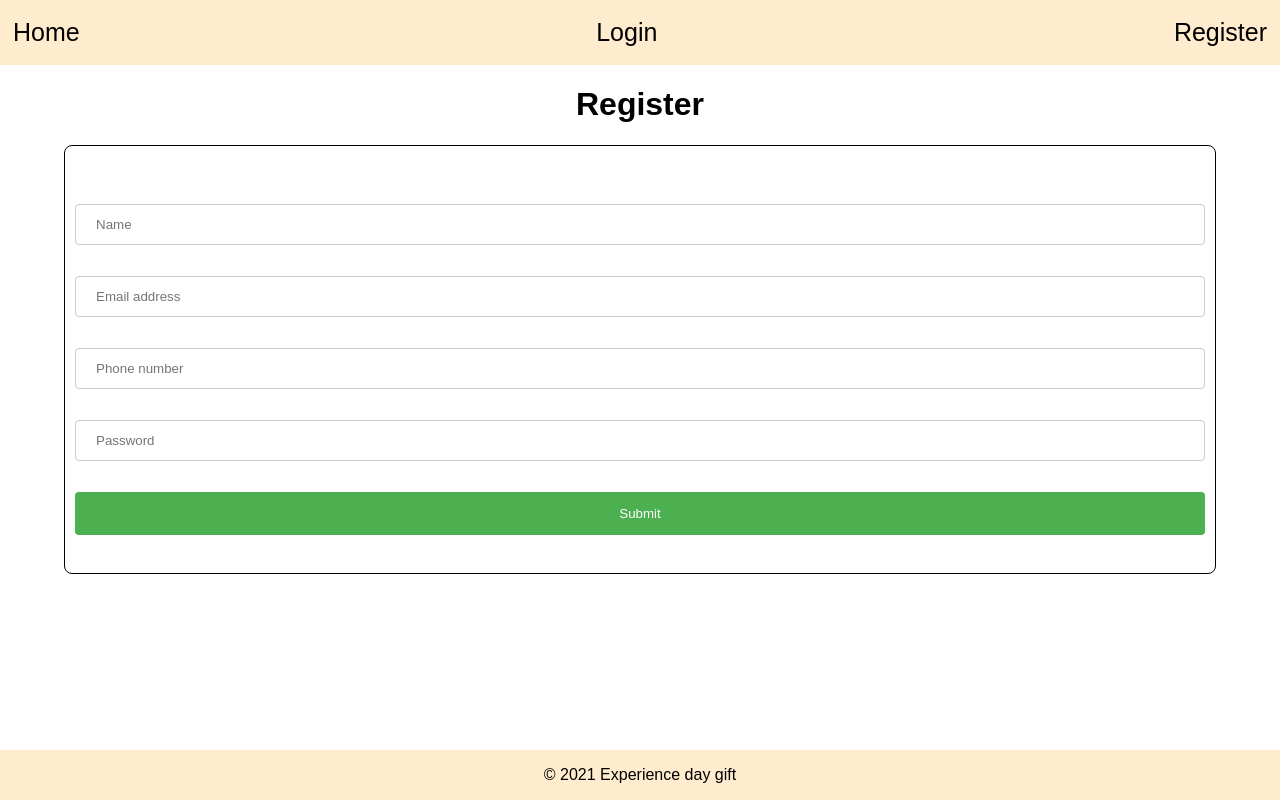
After one commit to adpopescu338/uni-project, a PHP site: page /register.html in a window 1280 px wide. The commit adds this page. Run offline with PHP 8.4, Linux system fonts and the light colour scheme; data that the repository does not hold is empty.

Commit message:
progress

```diff
--- a/api/signup.php
+++ b/api/signup.php
@@ -10,7 +10,7 @@ $password = $_POST['password'];
 $registered = $conn->query("INSERT INTO customers (name, phone, email, password) VALUES ('$name', '$phone', '$email', '$password')");
 
 if ($registered) {
-   echo "Registered successfully";
+   echo "<h1>Registered successfully</h1><script>setTimeout(() => {window.location.href = '../index.html'}, 2000)</script>";
 } else {
    echo "Error registering";
 }
--- /dev/null
+++ b/register.html
@@ -0,0 +1,63 @@
+<!DOCTYPE html>
+<html lang="en">
+  <head>
+    <meta charset="UTF-8" />
+    <meta http-equiv="X-UA-Compatible" content="IE=edge" />
+    <meta name="viewport" content="width=device-width, initial-scale=1.0" />
+    <title>Experience day gift</title>
+    <link rel="stylesheet" href="styles/main.css" />
+    <style>
+        h1{
+            text-align: center;
+        }
+        form{
+            width: 90%;
+            margin: 0 auto;
+            border: 1px solid black;
+            border-radius: 8px;
+            display: flex;
+            flex-direction: column;
+            padding: 50px 10px 30px 10px;
+            gap: 15px;
+        }
+        input{
+            width: 100%;
+            padding: 12px 20px;
+            margin: 8px 0;
+            display: inline-block;
+            border: 1px solid #ccc;
+            border-radius: 4px;
+            box-sizing: border-box;
+        }
+        input[type=submit] {
+            width: 100%;
+            background-color: #4CAF50;
+            color: white;
+            padding: 14px 20px;
+            margin: 8px 0;
+            border: none;
+            border-radius: 4px;
+            cursor: pointer;
+            transition: background-color 0.5s ease;
+        }
+
+        input[type=submit]:hover {
+            background-color: #45a049;
+        }
+
+    </style>
+  </head>
+  <body>
+    <script type="module" src="scripts/main.js"></script>
+    <h1>Register</h1>
+    <form method="post" action="api/signup.php">
+        <input required placeholder="Name" name="name" />
+        <input required placeholder="Email address" name="email" type="email" />
+        <input placeholder="Phone number" name="phone" type="number" />
+        <input required placeholder="Password" name="password" type="password" />
+        <input type="submit" />
+    </form>
+
+
+  </body>
+</html>
--- a/scripts/home-page-gifts.js
+++ b/scripts/home-page-gifts.js
@@ -143,7 +143,9 @@ const createTop3 = (gifts) => {
       ${gift.description}
     </p>
     <div class="${buttonParentClass}">
-      <button>Book</button>
+      <a href="gift.html?gift=${gift.id}">
+        <button>Book</button>
+      </a>
     </div>
   </div>`
     );
@@ -157,7 +159,7 @@ const presentationContent = `Lorem ipsum dolor sit amet, consectetur adipiscing
 const createGifts = (gifts) => {
   return gifts.reduce(
     (tot, gift) => `${tot}
-    <a href="">
+    <a href="gift.html?gift=${gift.id}">
         <h3>${gift.name}</h3>
         <img src="${gift.cover_img}" />
         <div style="text-align:center; position: absolute; bottom: 8px; width: 100%;">
--- a/styles/main.css
+++ b/styles/main.css
@@ -7,6 +7,29 @@ body {
   margin: 0;
   padding: 0;
 }
-body{
+body {
   padding-bottom: 100px;
 }
+
+.loader {
+  border: 16px solid #f3f3f3;
+  border-top: 16px solid blanchedalmond;
+  border-radius: 50%;
+  width: 120px;
+  height: 120px;
+  margin: 0 auto;
+  animation: spin 1s linear infinite;
+}
+
+@keyframes spin {
+  0% {
+    transform: rotate(0deg);
+  }
+  100% {
+    transform: rotate(360deg);
+  }
+}
+
+.hidden {
+  display: none;
+}
```
Also changed, not shown: api/create_tables_queries.sql (+5 -5 lines), api/gift.php (added, +38 -0 lines), api/init_db.php (+6 -6 lines), gift.html (added, +79 -0 lines), scripts/gift.js (added, +40 -0 lines).
